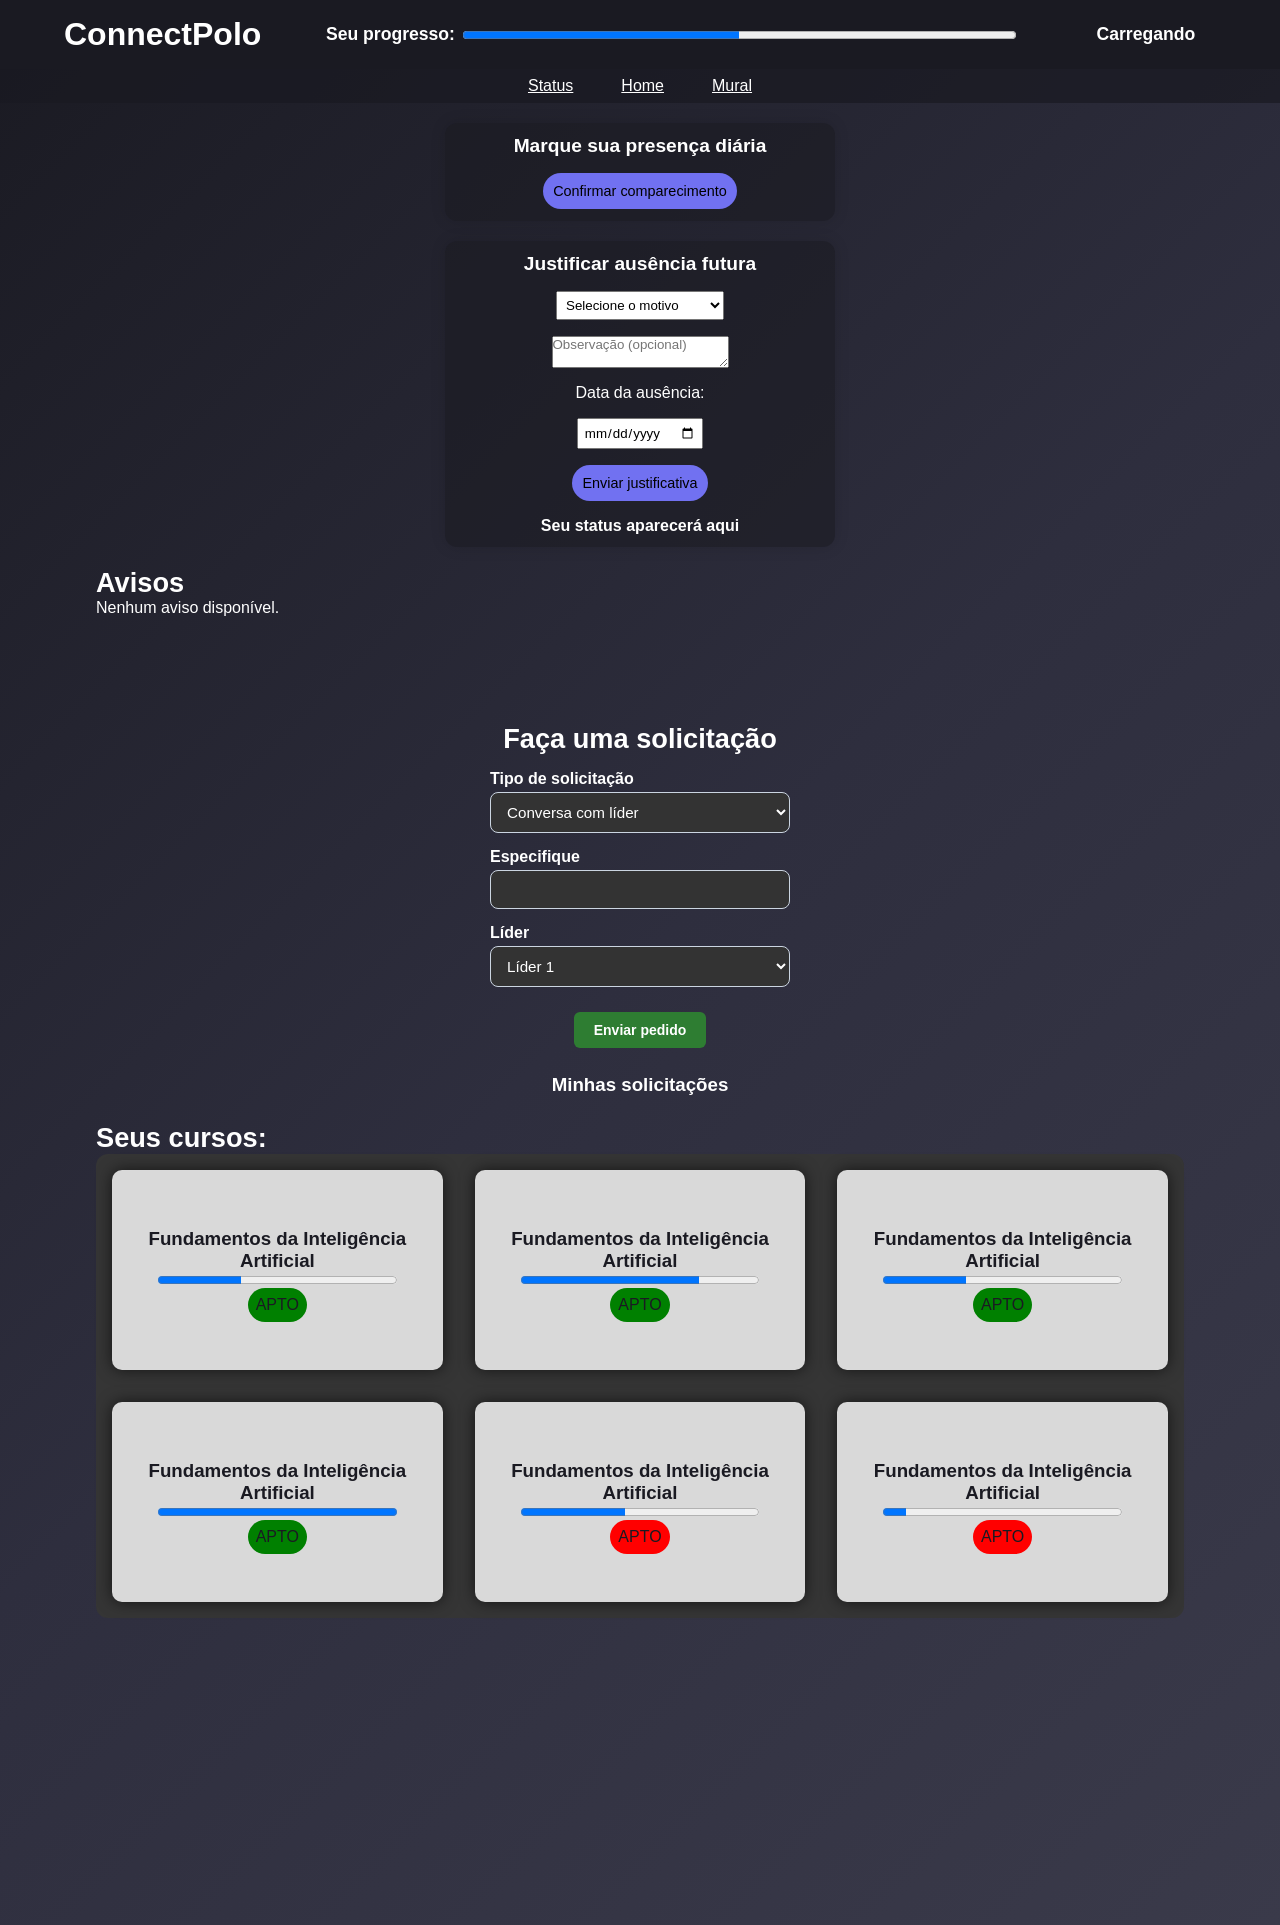
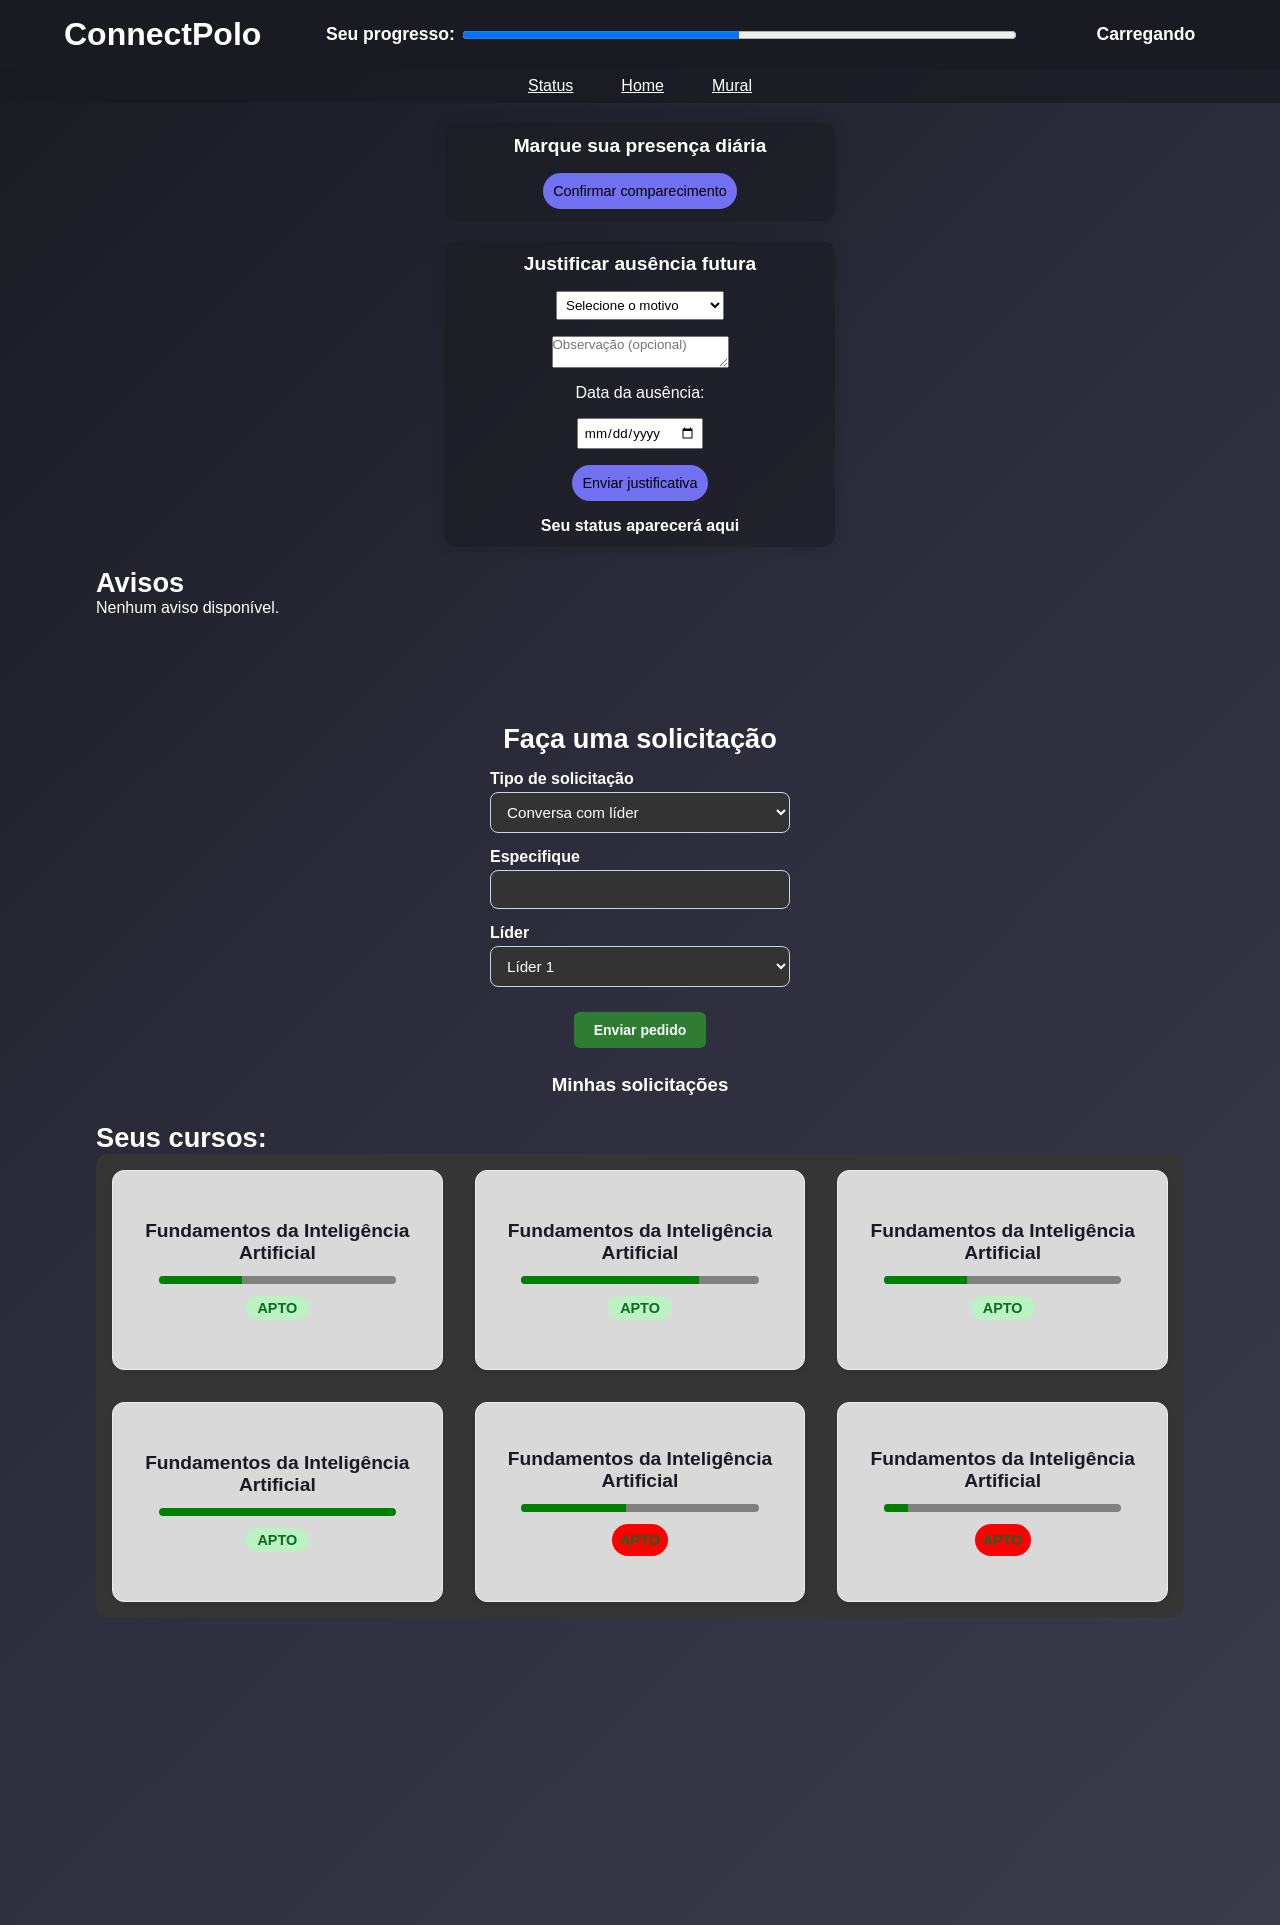

refactor: organizing HTML files into folders

--- a/CSS/aluno.css
+++ b/CSS/aluno.css
@@ -452,28 +452,52 @@ main {
 
 .d-curso {
     background-color: var(--cinza-logo);
-    color: #1A1A22;
+    color: #212529;
     min-height: 200px;
-    padding: 1rem 1rem;
-    border-radius: 10px;
-    box-shadow: 0px 0px 15px rgba(0, 0, 0, 0.61);
+    padding: 1.5rem 1rem; 
+    border-radius: 12px; 
+    border: 1px solid #e9ecef; 
+    
+    box-shadow: 0 4px 6px -1px rgba(0, 0, 0, 0.05), 0 2px 4px -1px rgba(0, 0, 0, 0.03);
+    
     display: flex;
     align-items: center;
     flex-direction: column;
     justify-content: center;
+    gap: 0.75rem; 
     cursor: pointer;
-    transition: 0.3s ease-out;
+    transition: all 0.25s ease-in-out;
     text-align: center;
 }
 
 .d-curso:hover {
-    transform: scaleX(1.02);
+    transform: translateY(-4px);
+    box-shadow: 0 10px 15px -3px rgba(0, 0, 0, 0.1), 0 4px 6px -2px rgba(0, 0, 0, 0.05);
+    background-color: #ffffff; 
+}
+
+.d-curso h3 {
+    margin: 0;
+    font-size: 1.2rem;
+    font-weight: 600;
+    color: #1a1a22;
 }
 
 .d-curso p {
-    background-color: green;
-    padding: 0.5rem;
-    border-radius: 50px;
+    margin: 0;
+    font-weight: bold;
+    font-size: 0.9rem;
+    color: #0a6c26;
+    background-color: #bcf1c1;
+    padding: 4px 12px;
+    border-radius: 20px;
+}
+
+.d-curso progress {
+    width: 80%;
+    height: 8px;
+    border-radius: 4px;
+    overflow: hidden;
 }
 
 #nao-apto {
